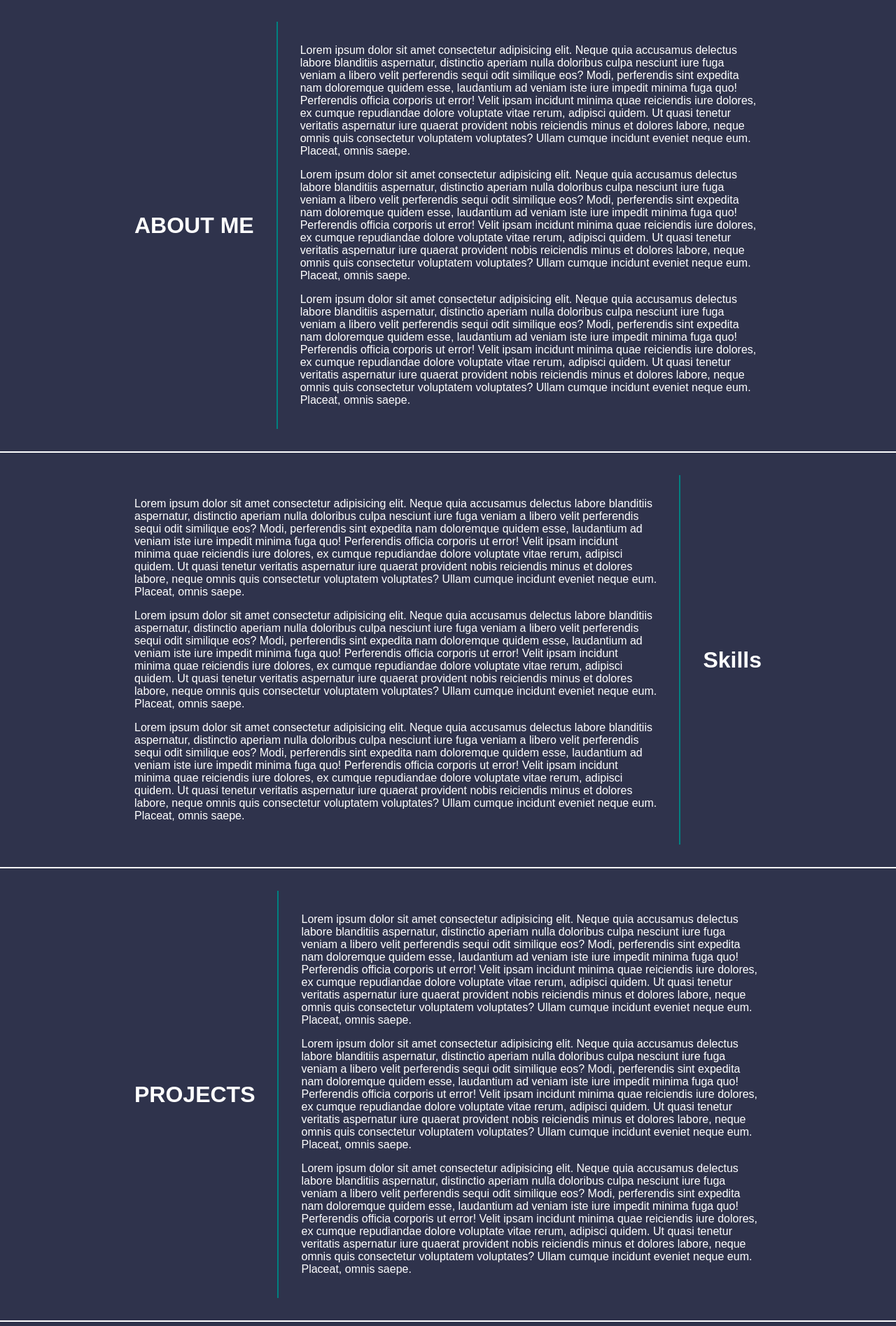
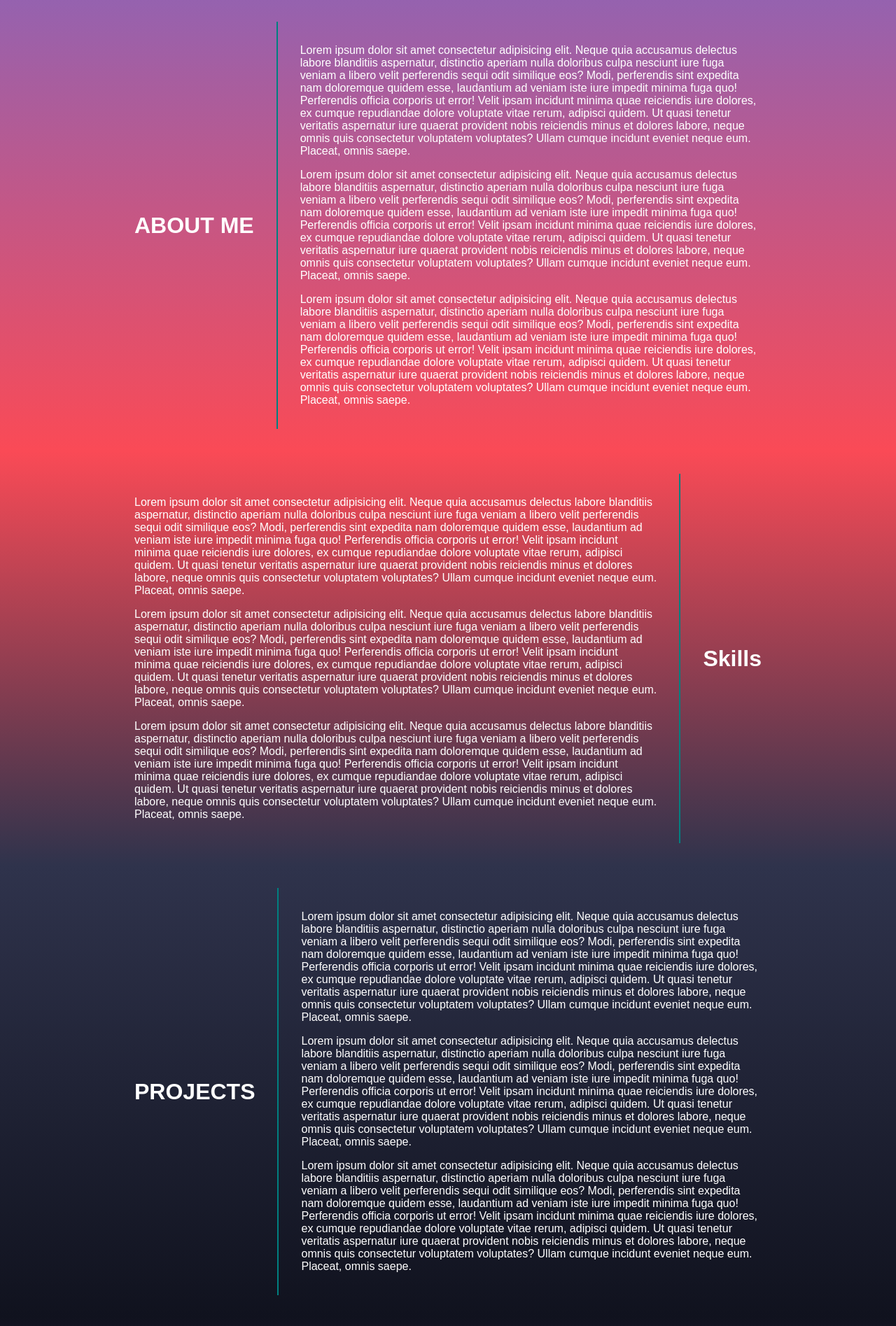
Before and after one commit to NegiAakash/Portfolio, a React (Create React App) app: page / in a window 1280 px wide. Shown: the part 902-2797 px from the top of the page at 70% size. Built offline with nearby package versions, Linux system fonts and the light colour scheme; a web font is replaced by a local one.

Commit message:
Minor changes to components Bg

```diff
--- a/src/App.css
+++ b/src/App.css
@@ -32,8 +32,10 @@ section
   bottom: 0; */
   width: 100%;
   /* height: 5vh; */
-  background-color: red;
+  background-color: var(--darkBg);
   padding: 0 10rem;
   color: white;
+  border-top: 1px solid var(--white);
+
 
 }
--- a/src/Components/About/About.styles.js
+++ b/src/Components/About/About.styles.js
@@ -1,13 +1,19 @@
 import styled from "styled-components";
 
-export const AboutContainer = styled.div`
+export const AboutContainer = styled.section`
   /* height: 100vh; */
   /* background: teal; */
   padding: 2rem 10rem;
   color: black;
   display: grid;
   grid-template-columns: auto 1fr;
-  border-bottom: 2px solid white;
+  background: linear-gradient(
+    to bottom,
+    var(--lightPurple),
+    var(--lightTomato)
+  );
+
+  /* border-bottom: 2px solid white; */
 
   .title {
     /* background-color: red; 0*/
--- a/src/Components/Contact/Contact.styles.js
+++ b/src/Components/Contact/Contact.styles.js
@@ -5,6 +5,7 @@ export const Wrapper = styled.main`
   grid-template-columns: repeat(auto-fit, minmax(350px, 1fr));
   /* grid-column-gap: 10px; */
   padding: 2rem 10rem;
+  background: linear-gradient(to bottom, var(--lightPurple), var(--darkBg));
 
   @media screen and (max-width: 700px) {
     display: grid;
--- a/src/Components/Footer/Footer.styles.js
+++ b/src/Components/Footer/Footer.styles.js
@@ -2,10 +2,11 @@ import styled from "styled-components";
 
 export const FooterContainer = styled.div`
   /* height: 5vh; */
-  margin-top: 1px;
-  background: red;
+  /* margin-top: 1px; */
+  width: 100%;
+  background: var(--darkBg);
   padding: 2rem 10rem;
-  color: black;
+  color: white;
 
   @media screen and (max-width: 768px) {
     padding: 1rem 2rem;
--- a/src/Components/Hero/Hero.styles.js
+++ b/src/Components/Hero/Hero.styles.js
@@ -7,7 +7,7 @@ export const HeroContainer = styled.div`
   display: grid;
   grid-template-columns: repeat(auto-fit, minmax(250px, 1fr));
   overflow: hidden;
-  border-bottom: 2px solid white;
+  /* border-bottom: 2px solid white; */
   .hero-image-container {
     width: 100vh;
     .hero-image {
--- a/src/Components/Projects/Projects.styles.js
+++ b/src/Components/Projects/Projects.styles.js
@@ -6,7 +6,7 @@ export const ProjectsContainer = styled.div`
   color: black;
   display: grid;
   grid-template-columns: auto 1fr;
-  border-bottom: 2px solid white;
+  background: linear-gradient(to bottom, var(--lightGrey), var(--darkBg));
 
   .title {
     /* background-color: red; 0*/
--- a/src/Components/Resume/Resume.styles.js
+++ b/src/Components/Resume/Resume.styles.js
@@ -6,7 +6,7 @@ export const ResumeContainer = styled.div`
   color: black;
   display: grid;
   grid-template-columns: auto 1fr;
-  border-bottom: 2px solid white;
+  background: linear-gradient(to bottom, var(--darkBg), var(--lightPurple));
 
   .title {
     /* background-color: red; 0*/
--- a/src/Components/Skills/Skills.styles.js
+++ b/src/Components/Skills/Skills.styles.js
@@ -5,7 +5,7 @@ export const SkillsContainer = styled.div`
   color: black;
   display: grid;
   grid-template-columns: auto 1fr;
-  border-bottom: 2px solid white;
+  background: linear-gradient(to bottom, var(--lightTomato), var(--lightGrey));
 
   .title {
     /* background-color: red; 0*/
```
